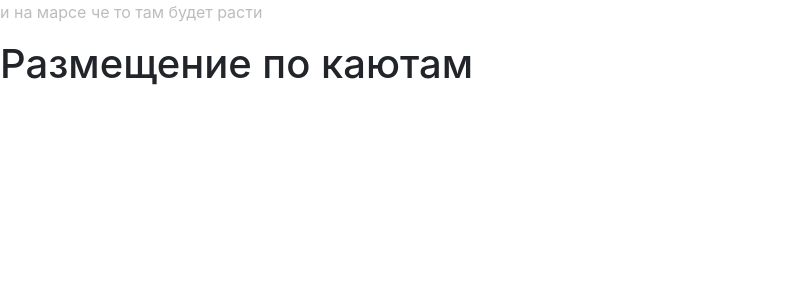
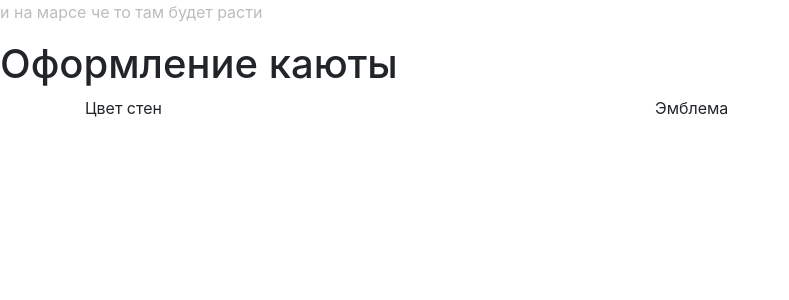
Before and after one commit to savage-lof/1_task, a Flask app: template templates/index.html in a window 1280 px wide. Shown: the part 56-356 px from the top of the page, without its empty margins (0-789 px from the left). Run offline with Flask 2, Linux system fonts and the light colour scheme; the template is opened without the code that fills it, so the values that code supplies are empty; some libraries are stand-ins or nearby versions.

Commit message:
7 задача не отображаются цвет и фото

```diff
--- a/server.py
+++ b/server.py
@@ -24,5 +24,9 @@ def distribution():
               'Венката Капур', 'Тедди Сандерс', 'Шон Бин']
     return render_template('index.html', peolpe=human)
 
+@app.route('/table/<sex>/<year>')
+def table(sex, year):
+    return render_template('index.html', sex=sex, year=year)
+
 if __name__ == '__main__':
     app.run(port=5000, host='127.0.0.1')
--- a/templates/index.html
+++ b/templates/index.html
@@ -1,9 +1,36 @@
 {% extends "base.html" %}
 
 {% block content %}
-<h1>Размещение по каютам</h1>
-{% set quote = 'Каюта №' %}
-    {% for user in people %}
-        <p>{{ user }} - {{ quote }}{{ loop.index }} {% if loop.first %} - капитан корабля {% endif %}</p>
-{% endfor %}
+<h1>Оформление каюты</h1>
+{% if (year|int() > 23) %}
+{% set pict = 'background:"static/img/old.jpg"' %}
+{% if sex == 'female' %}
+{% set color = 'background:"#ff4500"' %}
+{% else %}
+{% set color = 'background:"#007ff0"' %}
+{% endif %}
+{% else %}
+{% set pict = 'background:"static/img/neold.jpg"' %}
+{% if sex == 'female' %}
+{% set color = 'background:"#ffa07a"' %}
+{% else %}
+{% set color = 'background:"#b0c4de"' %}
+{% endif %}
+{% endif %}
+<div class="container">
+    <div class="row">
+        <div class="col">
+            Цвет стен
+        </div>
+        <div class="col">
+            Эмблема
+        </div>
+    </div>
+    <div class="row">
+        <div class="col" style= {{ color }}>
+        </div>
+        <div class="col" style= {{ pict }}>
+        </div>
+    </div>
+</div>
 {% endblock %}
```
Also changed, not shown: static/img/neold.JPG (added), static/img/old.JPG (added).
